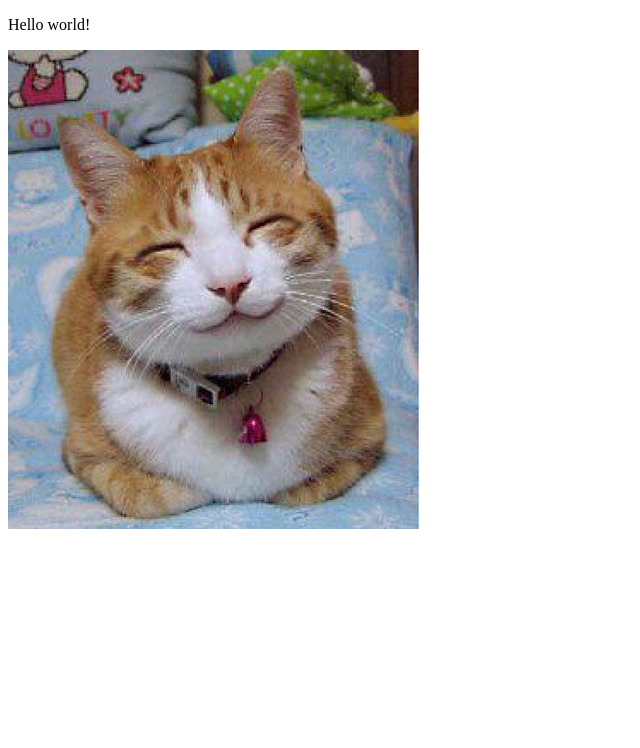
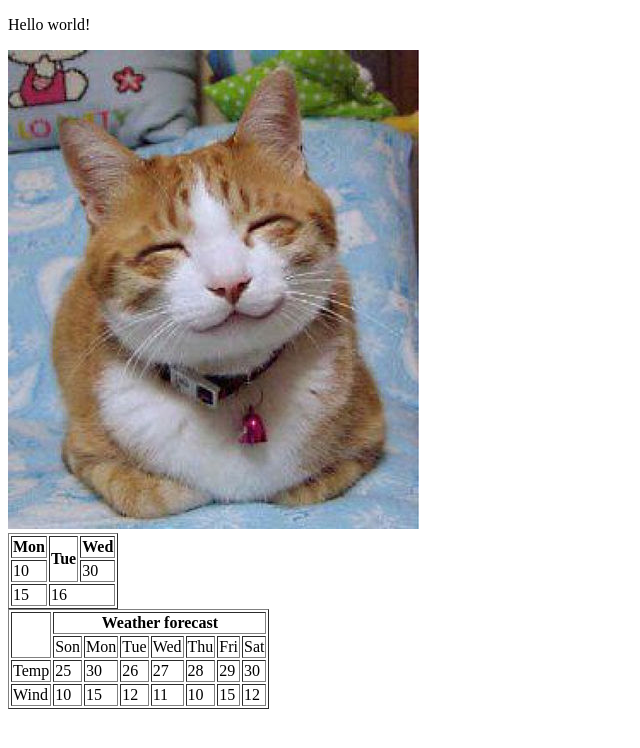
Before and after one commit to nata7890/Sample1, a plain HTML site: page index.html in a window 1280 px wide. Shown: the whole page, without its empty margins (0-640 px from the left). Drawn offline with Linux system fonts and the light colour scheme.

Commit message:
Edited file

```diff
--- a/index.html
+++ b/index.html
@@ -6,5 +6,59 @@
     <body>
         <p>Hello world!</p>
         <img src="images/smiling_cat.jpg"></img>
+
+        <table border = "1">
+
+            <tr>
+                <th>Mon</th>
+                <th rowspan = "2">Tue</th>
+                <th>Wed</th>
+            </tr>
+
+            <tr>
+                <td>10</td>
+                <td>30</td>
+            </tr>
+            <tr>
+                <td>15</td>
+                <td colspan = "2">16</td>
+            </tr>
+        </table>
+
+        <table border = "1">
+            <tr>
+                <th rowspan = "2"></th>
+                <th colspan = "7">Weather forecast</th>
+            </tr>
+            <tr>
+                <td>Son</td>
+                <td>Mon</td>
+                <td>Tue</td>
+                <td>Wed</td>
+                <td>Thu</td>
+                <td>Fri</td>
+                <td>Sat</td>
+            </tr>
+            <tr>
+                <td>Temp</td>
+                <td>25</td>
+                <td>30</td>
+                <td>26</td>
+                <td>27</td>
+                <td>28</td>
+                <td>29</td>
+                <td>30</td>
+            </tr>
+            <tr>
+                <td>Wind</td>
+                <td>10</td>
+                <td>15</td>
+                <td>12</td>
+                <td>11</td>
+                <td>10</td>
+                <td>15</td>
+                <td>12</td>
+            </tr>
+        </table>
     </body>
 </html>
```
